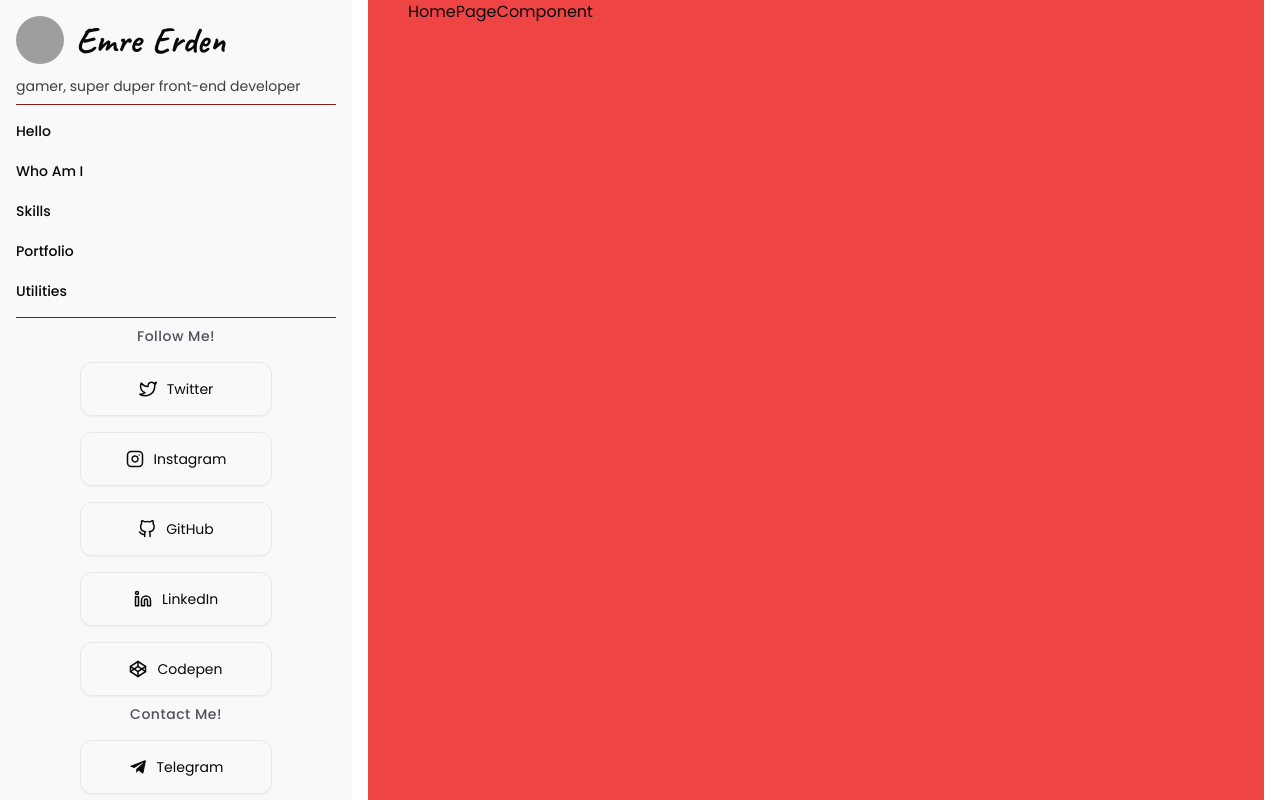
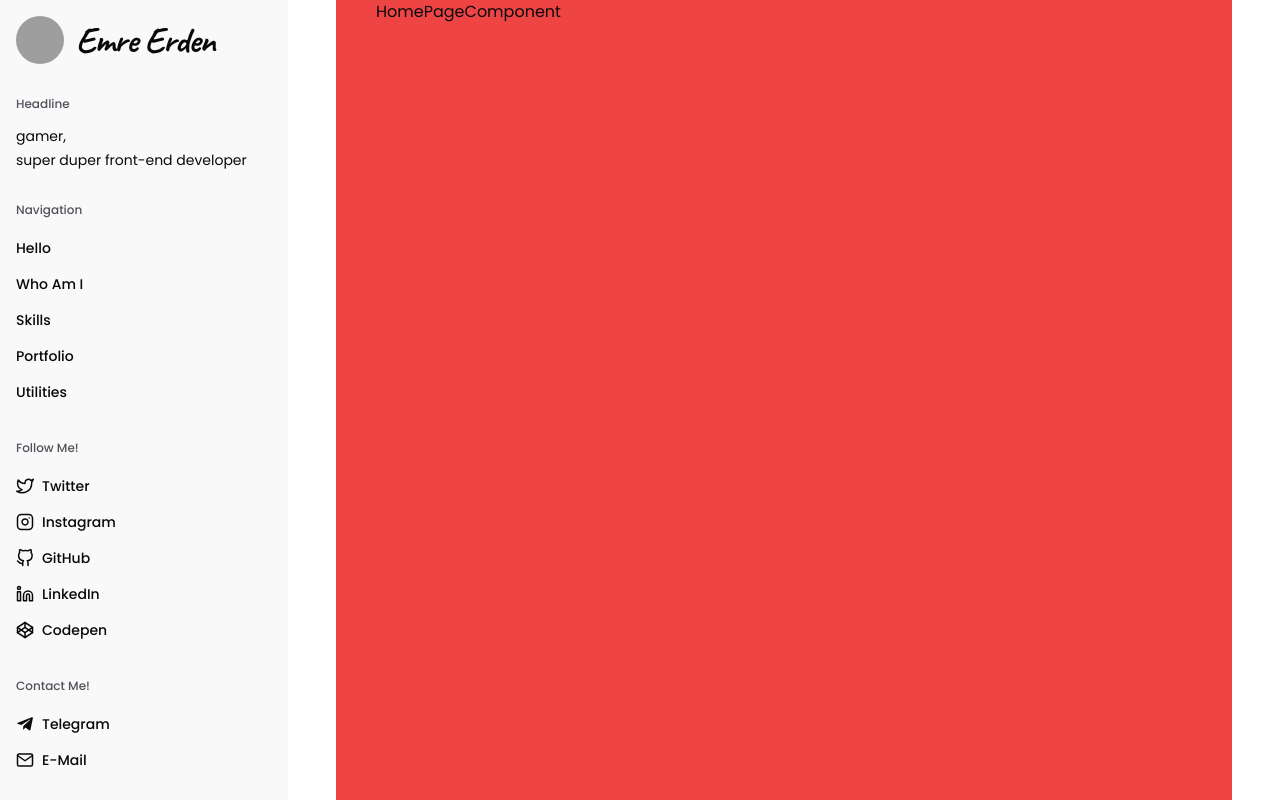
Before and after one commit to Wiazeph/NextJS-emreerden-dev, a Next.js app: page / in a window 1280 px wide. Built offline with nearby package versions, Linux system fonts and the light colour scheme; grey boxes are pictures that could not be loaded.

Commit message:
style edit side-bar structure

```diff
--- a/src/app/layout.tsx
+++ b/src/app/layout.tsx
@@ -1,7 +1,7 @@
 import type { Metadata } from 'next'
 import { Poppins } from 'next/font/google'
 import '@/assets/css/index.css'
-import SideBarLayout from '@/components/layouts/side-bar'
+import SideBarLayout from '@/components/side-bar'
 
 const poppins = Poppins({
   subsets: ['latin'],
--- a/src/assets/css/index.css
+++ b/src/assets/css/index.css
@@ -4,11 +4,29 @@
 
 @layer base {
   body {
-    @apply md:flex bg-white text-zinc-950;
+    @apply mdl:flex bg-white text-zinc-950;
   }
 }
 
 @layer components {
+  /* Side-Bar */
+  .Side-Bar-Section-Layout {
+    @apply flex flex-col gap-y-3.5;
+  }
+  .Side-Bar-Title {
+    @apply text-xs font-medium text-zinc-600;
+  }
+  .Side-Bar-Hover-Color {
+    @apply hover:bg-zinc-200 transition-colors;
+  }
+  .Side-Bar-Card-List {
+    @apply flex flex-col gap-y-1;
+  }
+  .Side-Bar-Card {
+    @apply -mx-2 py-1.5 px-2 text-sm font-medium rounded-md cursor-pointer Side-Bar-Hover-Color;
+  }
+  /* Side-Bar */
+
   .Page {
     @apply bg-red-500 container md:h-dvh pb-6 sm:pb-7 md:pb-8 mdl:pb-10 lg:pb-12 lgx:pb-14 xl:pb-16 flex flex-col gap-y-8 sm:gap-y-9 md:gap-y-10 mdl:gap-y-11 lg:gap-y-12 md:overflow-y-auto;
   }
@@ -18,9 +36,6 @@
   }
 
   /* Card */
-  .SideBar-List-Card {
-    @apply flex flex-wrap justify-center gap-4;
-  }
   .Main-List-Card {
     @apply flex flex-wrap justify-center md:justify-normal gap-4;
   }
--- a/src/components/layouts/side-bar/contact.tsx
+++ /dev/null
@@ -1,33 +0,0 @@
-import React from 'react'
-import ContactLinks from '@/utils/consts/side-bar/contact'
-
-type Props = {}
-
-const ContactComponent = (props: Props) => {
-  return (
-    <div className="Contact flex flex-col gap-y-4">
-      <div className="text-center font-medium text-sm text-zinc-600 tracking-[0.5px]">
-        Contact Me!
-      </div>
-
-      <ul className="Contact-List SideBar-List-Card">
-        {ContactLinks.map((contact, index) => (
-          <li key={index}>
-            <a
-              href={contact.path}
-              target="_blank"
-              rel="noopener noreferrer"
-              className="Main-Card"
-            >
-              <div className="text-lg">{contact.icon}</div>
-
-              <div className="text-sm">{contact.name}</div>
-            </a>
-          </li>
-        ))}
-      </ul>
-    </div>
-  )
-}
-
-export default ContactComponent
--- a/src/components/layouts/side-bar/index.tsx
+++ /dev/null
@@ -1,27 +0,0 @@
-import React from 'react'
-import ProfileComponent from './profile'
-import NavBarComponent from '@/components/nav-bar'
-import SocialsComponent from './socials'
-import ContactComponent from './contact'
-
-type Props = {}
-
-const SideBarLayout = (props: Props) => {
-  return (
-    <div className="Side-Bar p-4 w-full md:max-w-72 mdl:max-w-80 lg:max-w-88 md:h-dvh flex flex-col gap-y-2 overflow-y-auto no-scrollbar bg-zinc-100/50">
-      <ProfileComponent />
-
-      <div className="w-full h-px bg-red-900 shrink-0"></div>
-
-      <NavBarComponent />
-
-      <div className="w-full h-px bg-red-900 shrink-0"></div>
-
-      <SocialsComponent />
-
-      <ContactComponent />
-    </div>
-  )
-}
-
-export default SideBarLayout
--- a/src/components/layouts/side-bar/profile.tsx
+++ /dev/null
@@ -1,44 +0,0 @@
-import React from 'react'
-import Image from 'next/image'
-import Link from 'next/link'
-
-import { Caveat } from 'next/font/google'
-
-const caveat = Caveat({
-  subsets: ['latin'],
-  display: 'swap',
-  weight: ['700'],
-  style: ['normal'],
-})
-
-type Props = {}
-
-const ProfileComponent = (props: Props) => {
-  return (
-    <div className="Profile flex flex-col gap-y-4">
-      <Link href={'/'} className="flex flex-col gap-y-3">
-        <div className="p-2 -m-2 flex items-center gap-x-3 rounded-md hover:bg-zinc-200 transition-colors">
-          <div className="Image relative w-10 h-10 sm:w-11 sm:h-11 md:w-12 md:h-12 rounded-full overflow-hidden hover:scale-105 transition-all">
-            <Image
-              src="https://avatars.githubusercontent.com/u/37252753?v=4"
-              alt="Emre Erden"
-              fill
-            />
-          </div>
-
-          <div
-            className={`Name text-2xl sm:text-3xl md:text-4xl ${caveat.className}`}
-          >
-            Emre Erden
-          </div>
-        </div>
-
-        <div className="About flex text-sm text-zinc-700">
-          gamer, super duper front-end developer
-        </div>
-      </Link>
-    </div>
-  )
-}
-
-export default ProfileComponent
--- a/src/components/layouts/side-bar/socials.tsx
+++ /dev/null
@@ -1,33 +0,0 @@
-import React from 'react'
-import SocialLinks from '@/utils/consts/side-bar/socials'
-
-type Props = {}
-
-const SocialsComponent = (props: Props) => {
-  return (
-    <div className="Socials flex flex-col gap-y-4">
-      <div className="text-center font-medium text-sm text-zinc-600 tracking-[0.5px]">
-        Follow Me!
-      </div>
-
-      <ul className="Socials-List SideBar-List-Card">
-        {SocialLinks.map((social, index) => (
-          <li key={index}>
-            <a
-              href={social.path}
-              target="_blank"
-              rel="noopener noreferrer"
-              className="Main-Card"
-            >
-              <div className="text-lg">{social.icon}</div>
-
-              <div className="text-sm">{social.name}</div>
-            </a>
-          </li>
-        ))}
-      </ul>
-    </div>
-  )
-}
-
-export default SocialsComponent
--- a/src/components/nav-bar/index.tsx
+++ /dev/null
@@ -1,23 +0,0 @@
-import React from 'react'
-import Link from 'next/link'
-import Routes from '@/utils/consts/routes'
-
-type Props = {}
-
-const NavBarComponent = (props: Props) => {
-  return (
-    <nav className="Nav-Bar flex flex-col gap-y-1 text-sm">
-      {Routes.map((route, index) => (
-        <Link
-          key={index}
-          href={route.path}
-          className="group -mx-2 p-2 font-medium rounded-md hover:bg-zinc-200 transition-colors"
-        >
-          <div className="transition-transform">{route.name}</div>
-        </Link>
-      ))}
-    </nav>
-  )
-}
-
-export default NavBarComponent
--- /dev/null
+++ b/src/components/side-bar/about.tsx
@@ -0,0 +1,19 @@
+import React from 'react'
+
+type Props = {}
+
+const AboutComponent = (props: Props) => {
+  return (
+    <div className="About Side-Bar-Section-Layout">
+      <div className="Side-Bar-Title">Headline</div>
+
+      <div className="flex flex-col gap-y-1 text-sm">
+        <div>gamer,</div>
+
+        <div>super duper front-end developer</div>
+      </div>
+    </div>
+  )
+}
+
+export default AboutComponent
--- /dev/null
+++ b/src/components/side-bar/index.tsx
@@ -0,0 +1,35 @@
+import React from 'react'
+import ProfileComponent from './profile'
+import AboutComponent from './about'
+import NavBarComponent from './nav-bar'
+import SideBarListComponent from './side-bar-list'
+import SocialLinks from '@/utils/consts/side-bar/socials'
+import ContactLinks from '@/utils/consts/side-bar/contact'
+
+type Props = {}
+
+const SideBarLayout = (props: Props) => {
+  return (
+    <div className="Side-Bar p-4 w-72 min-w-72 h-dvh flex flex-col gap-y-8 bg-zinc-100/50 overflow-y-auto no-scrollbar">
+      <ProfileComponent />
+
+      <AboutComponent />
+
+      <NavBarComponent />
+
+      <SideBarListComponent
+        name="Skills"
+        title="Follow Me!"
+        constName={SocialLinks}
+      />
+
+      <SideBarListComponent
+        name="Contact"
+        title="Contact Me!"
+        constName={ContactLinks}
+      />
+    </div>
+  )
+}
+
+export default SideBarLayout
--- /dev/null
+++ b/src/components/side-bar/nav-bar.tsx
@@ -0,0 +1,27 @@
+import React from 'react'
+import Link from 'next/link'
+import Routes from '@/utils/consts/routes'
+
+type Props = {}
+
+const NavBarComponent = (props: Props) => {
+  return (
+    <div className="Nav-Bar Side-Bar-Section-Layout">
+      <div className="Side-Bar-Title">Navigation</div>
+
+      <nav className="Routes-List Side-Bar-Card-List">
+        {Routes.map((route, index) => (
+          <Link
+            key={index}
+            href={route.path}
+            className="-mx-2 py-1.5 px-2 text-sm font-medium rounded-md group Side-Bar-Hover-Color"
+          >
+            <div className="group-hover:ml-2 transition-all">{route.name}</div>
+          </Link>
+        ))}
+      </nav>
+    </div>
+  )
+}
+
+export default NavBarComponent
--- /dev/null
+++ b/src/components/side-bar/profile.tsx
@@ -0,0 +1,36 @@
+import React from 'react'
+import Link from 'next/link'
+import Image from 'next/image'
+
+import { Caveat } from 'next/font/google'
+const caveat = Caveat({
+  subsets: ['latin'],
+  display: 'swap',
+  weight: ['700'],
+  style: ['normal'],
+})
+
+type Props = {}
+
+const ProfileComponent = (props: Props) => {
+  return (
+    <Link
+      href={'/'}
+      className="Profile p-2 -m-2 flex items-center gap-x-3 rounded-md Side-Bar-Hover-Color"
+    >
+      <div className="Image relative w-12 h-12 rounded-full overflow-hidden hover:scale-105 transition-all">
+        <Image
+          src="https://avatars.githubusercontent.com/u/37252753?v=4"
+          alt="Emre Erden"
+          fill
+        />
+      </div>
+
+      <div className={`Name text-4xl ${caveat.className} tracking-[-1px]`}>
+        Emre Erden
+      </div>
+    </Link>
+  )
+}
+
+export default ProfileComponent
--- /dev/null
+++ b/src/components/side-bar/side-bar-list.tsx
@@ -0,0 +1,38 @@
+import React from 'react'
+
+type Props = {
+  name: string
+  title: string
+  constName: {
+    icon: JSX.Element
+    name: string
+    path: string
+  }[]
+}
+
+const SideBarListComponent = (props: Props) => {
+  return (
+    <div className={`${props.name} Side-Bar-Section-Layout`}>
+      <div className="Side-Bar-Title">{props.title}</div>
+
+      <ul className={`${props.name}-List Side-Bar-Card-List`}>
+        {props.constName.map((item, index) => (
+          <li key={index} className="Side-Bar-Card group">
+            <a
+              href={item.path}
+              target="_blank"
+              rel="noopener noreferrer"
+              className="flex items-center gap-x-2 group-hover:ml-2 transition-all"
+            >
+              <div className="text-lg">{item.icon}</div>
+
+              <div>{item.name}</div>
+            </a>
+          </li>
+        ))}
+      </ul>
+    </div>
+  )
+}
+
+export default SideBarListComponent
```
